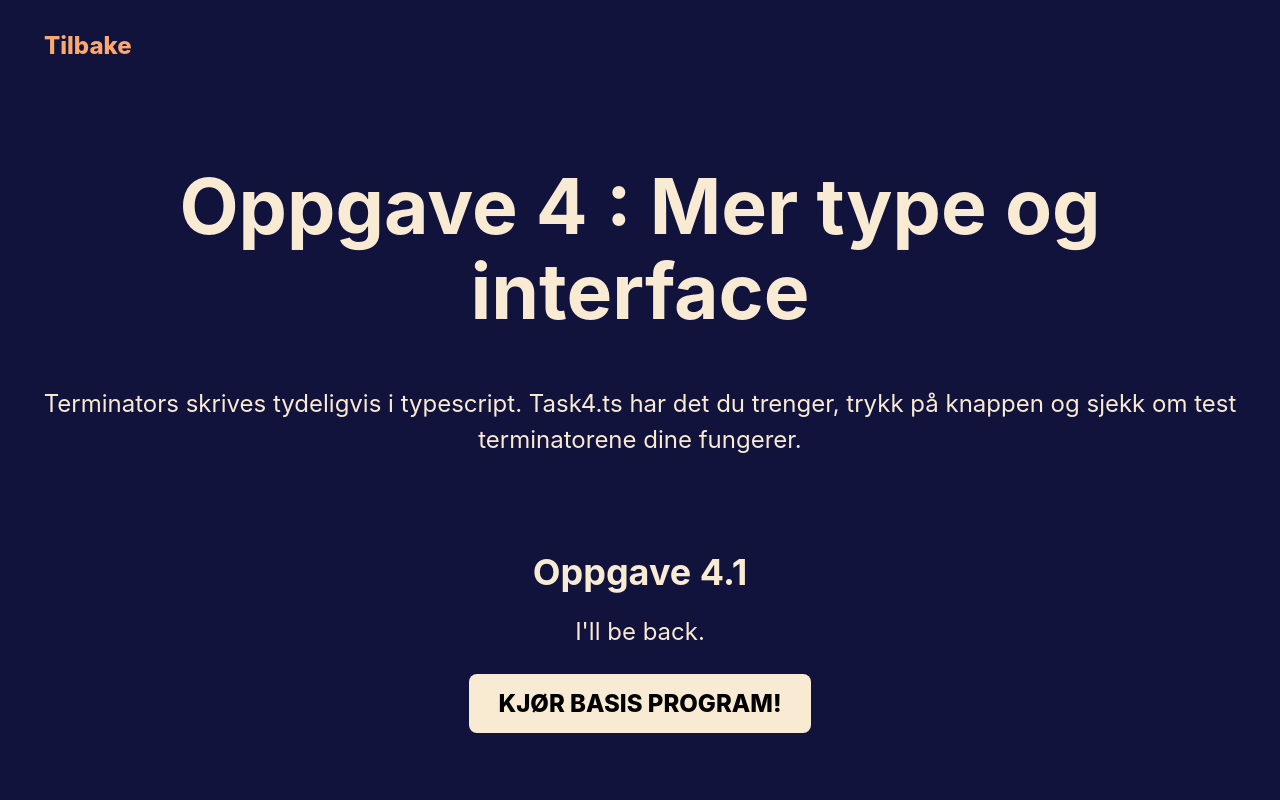
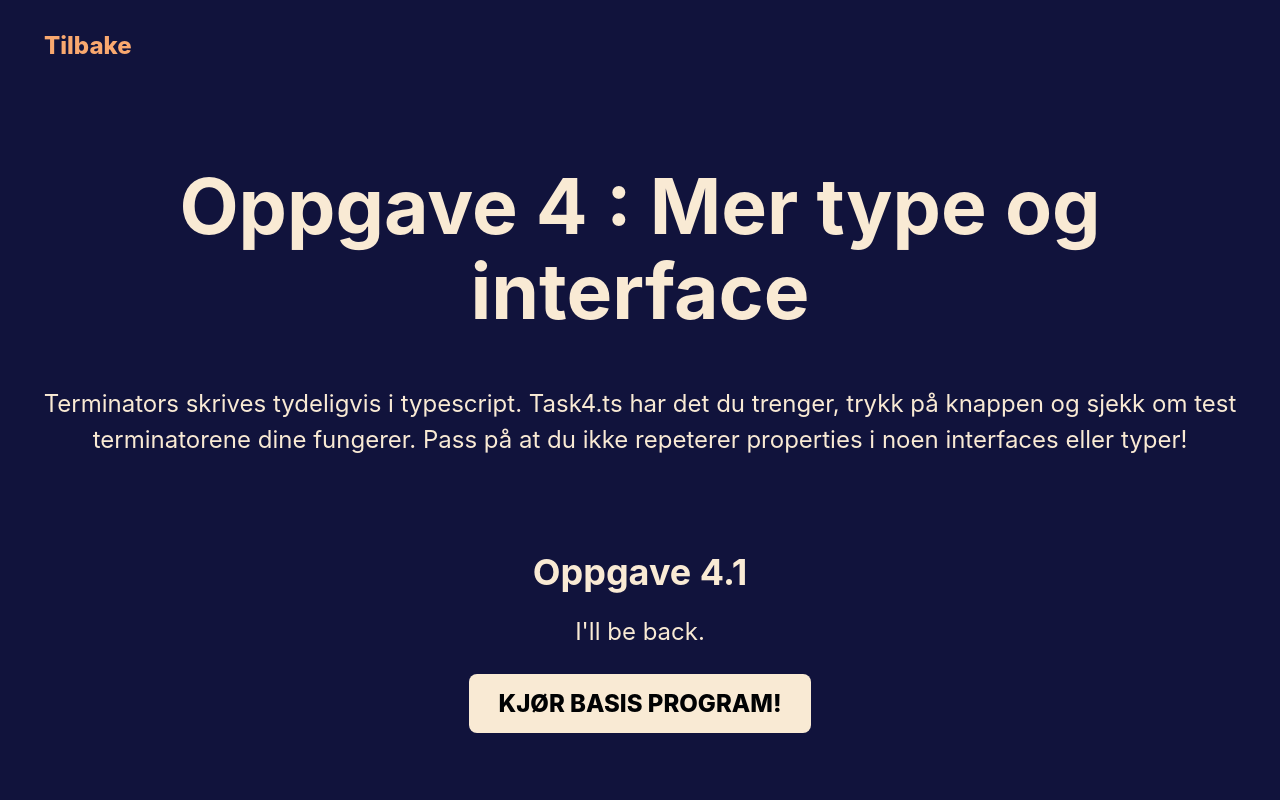
Before and after one commit to cbroko/viteTs, a website built with Vite: page src/tasks/task4/task4.html in a window 1280 px wide. Shown: the top 800 px of the page. Built offline with nearby package versions, Linux system fonts and the light colour scheme.

Commit message:
Fix import and text

```diff
--- a/src/tasks/task4/task4.html
+++ b/src/tasks/task4/task4.html
@@ -4,7 +4,7 @@
     <meta charset="UTF-8" />
     <link rel="icon" type="image/svg+xml" href="/vite.svg" />
     <meta name="viewport" content="width=device-width, initial-scale=1.0" />
-		<title>Oppgave 3</title>
+    <title>Oppgave 4</title>
   </head>
   <body>
     <div>
@@ -13,7 +13,12 @@
       </nav>
       <div id="app">
         <h1>Oppgave 4 : Mer type og interface</h1>
-				<p>Terminators skrives tydeligvis i typescript. Task4.ts har det du trenger, trykk på knappen og sjekk om test terminatorene dine fungerer.</p>
+        <p>
+          Terminators skrives tydeligvis i typescript. Task4.ts har det du
+          trenger, trykk på knappen og sjekk om test terminatorene dine
+          fungerer. Pass på at du ikke repeterer properties i noen interfaces
+          eller typer!
+        </p>
         <div class="card">
           <h2>Oppgave 4.1</h2>
           <p>I'll be back.</p>
@@ -21,12 +26,17 @@
         </div>
         <div class="card">
           <h2>Oppgave 4.2</h2>
-					<p>På tide å utvide. Vi trenger en ny terminator med en kraftig aksent.</p>
+          <p>
+            På tide å utvide. Vi trenger en ny terminator med en kraftig aksent.
+          </p>
           <button id="task42-btn">Kjør T800 program!</button>
         </div>
         <div class="card">
           <h2>Oppgave 4.3</h2>
-					<p>En T-1000 har bruker ingen våpen, men kan forandre form. Den aksenten kan vi nok kanskje la være også. </p>
+          <p>
+            En T-1000 har bruker ingen våpen, men kan forandre form. Den
+            aksenten kan vi nok kanskje la være også.
+          </p>
           <button id="task43-btn">Kjør T1000!</button>
         </div>
       </div>
```
Also changed, not shown: index.html (+1 -1 lines). Lines whose indentation alone changed are shown as unchanged.
